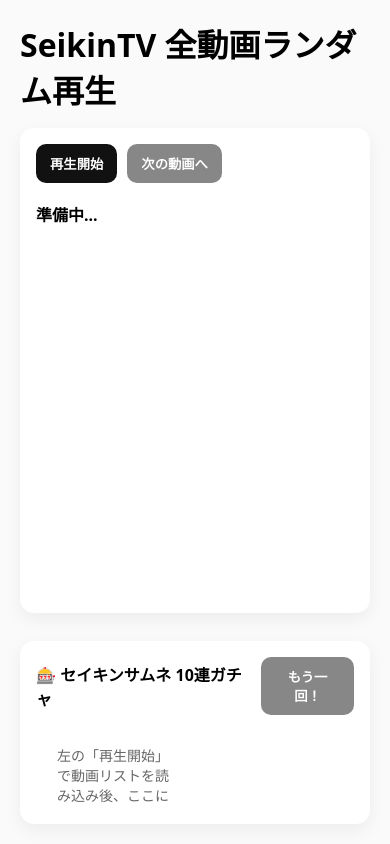
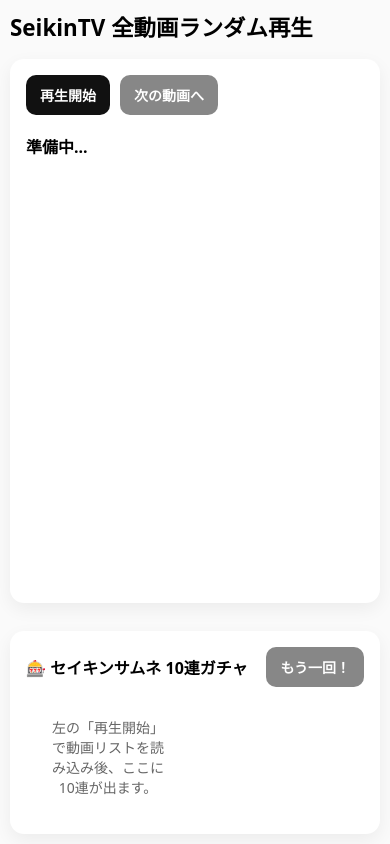
Before and after one commit to nisusansu/SeikinTV-Player, a website: page index.html in a window 390 px wide. Drawn offline with Linux system fonts and the light colour scheme.

Commit message:
Update index.html

```diff
--- a/index.html
+++ b/index.html
@@ -2,6 +2,8 @@
 <html lang="ja">
 <head>
   <meta charset="UTF-8" />
+  <!-- 重要：スマホで正しい幅を使わせる -->
+  <meta name="viewport" content="width=device-width, initial-scale=1.0">
   <title>SeikinTV 全動画ランダム再生 + サムネ10連ガチャ</title>
   <style>
     :root { --gap: 14px; }
@@ -13,7 +15,7 @@
       display: flex;
       flex-direction: column;
     }
-    h1 { margin: 0 0 16px; }
+    h1 { margin: 0 0 16px; font-size: 1.4rem; }
 
     /* PCレイアウト：横並び */
     .app {
@@ -26,6 +28,7 @@
 
     /* スマホ・タブレット：縦並び（YouTube風） */
     @media (max-width: 920px) {
+      body { padding: 10px; }
       .app {
         flex-direction: column;
         height: auto;
@@ -33,17 +36,21 @@
       .player-card {
         order: 1;
         flex: none;
+        min-height: auto;
       }
       .gacha-card {
         order: 2;
         flex: none;
         margin-top: var(--gap);
+        max-height: none;
       }
-      /* サムネサイズを少し大きくする */
+      /* サムネ2列 */
       #gachaGrid {
         grid-template-columns: repeat(2, 1fr);
         gap: 8px;
       }
+      /* プレイヤー高さを確保しすぎない */
+      #player { min-height: 200px; height: 220px; }
     }
 
     .card {
@@ -63,7 +70,7 @@
       display: flex;
       flex-direction: column;
     }
-    .controls { display: flex; gap: 10px; margin-bottom: 10px; }
+    .controls { display: flex; gap: 10px; margin-bottom: 10px; flex-wrap: wrap; }
     .btn {
       padding: 10px 14px;
       border-radius: 10px;
@@ -72,6 +79,7 @@
       color: #fff;
       font-weight: 600;
       cursor: pointer;
+      font-size: 14px;
     }
     .btn[disabled] { opacity: .5; cursor: not-allowed; }
     #now {
@@ -84,7 +92,7 @@
       flex-wrap: wrap;
     }
     img.thumb {
-      width: 120px;
+      width: 100px;
       height: auto;
       object-fit: cover;
       border-radius: 10px;
@@ -96,7 +104,7 @@
     #player {
       flex-grow: 1;
       position: relative;
-      min-height: 200px;
+      min-height: 300px;
     }
     #player iframe {
       position: absolute;
```
